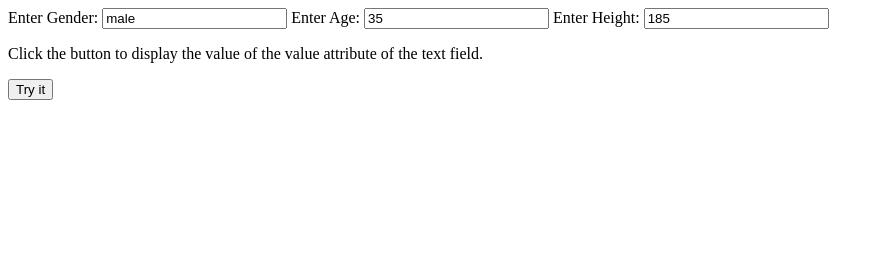
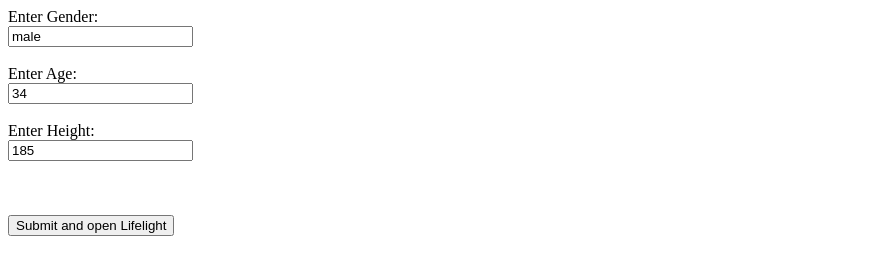
Before and after one commit to deep-link-ios/deep-link-ios.github.io, a plain HTML site: page index.html in a window 1280 px wide. Shown: the whole page, without its empty margins (0-884 px from the left). Drawn offline with Linux system fonts and the light colour scheme.

Commit message:
Update index.html

```diff
--- a/index.html
+++ b/index.html
@@ -14,16 +14,21 @@
 </body >
 </html> -->
 
-    <html>
+ <html>
 <body>
 
-Enter Gender: <input type="text" id="myGender" value="male">
-Enter Age: <input type="text" id="myAge" value="35">
-Enter Height: <input type="text" id="myHeight" value="185">
+  <label for="myGender">Enter Gender:</label><br>
+  <input type="text" id="myGender" name="myGender" value="male"><br><br>
+  <label for="myAge">Enter Age:</label><br>
+  <input type="text" id="myAge" name="myAge" value="34"><br><br>
+  <label for="myHeight">Enter Height:</label><br>
+  <input type="text" id="myHeight" name="myHeight" value="185"><br><br><br><br>
 
-<p>Click the button to display the value of the value attribute of the text field.</p>
+<button onclick="myFunction()">Submit and open Lifelight</button><br><br>
 
-<button onclick="myFunction()">Try it</button>
+
+
+
 
 <p id="demo"></p>
 
@@ -31,6 +36,7 @@ Enter Height: <input type="text" id="myHeight" value="185">
 function myFunction() {
 
 var gender = document.getElementById("myGender").value;
+gender{ text-transform: lowercase; }
 var age = document.getElementById("myAge").value;
 var height = document.getElementById("myHeight").value;
 
```
